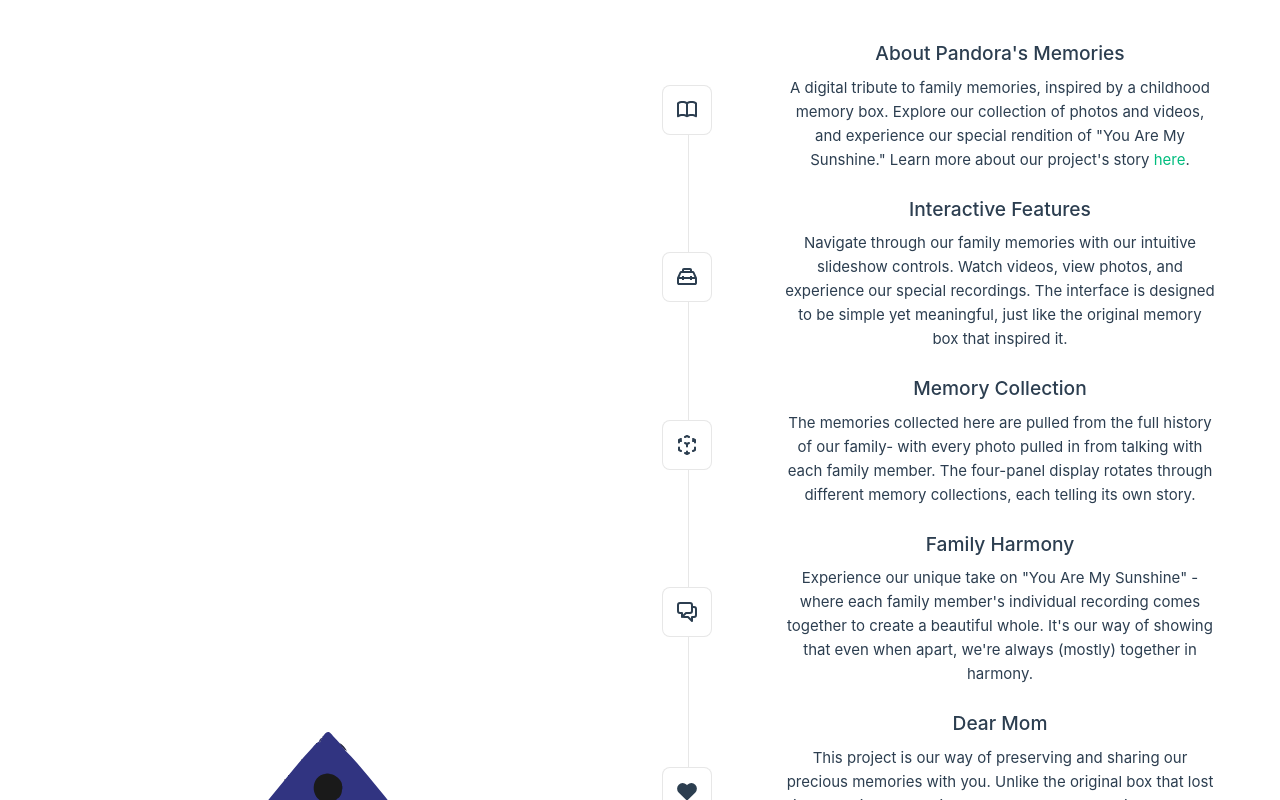
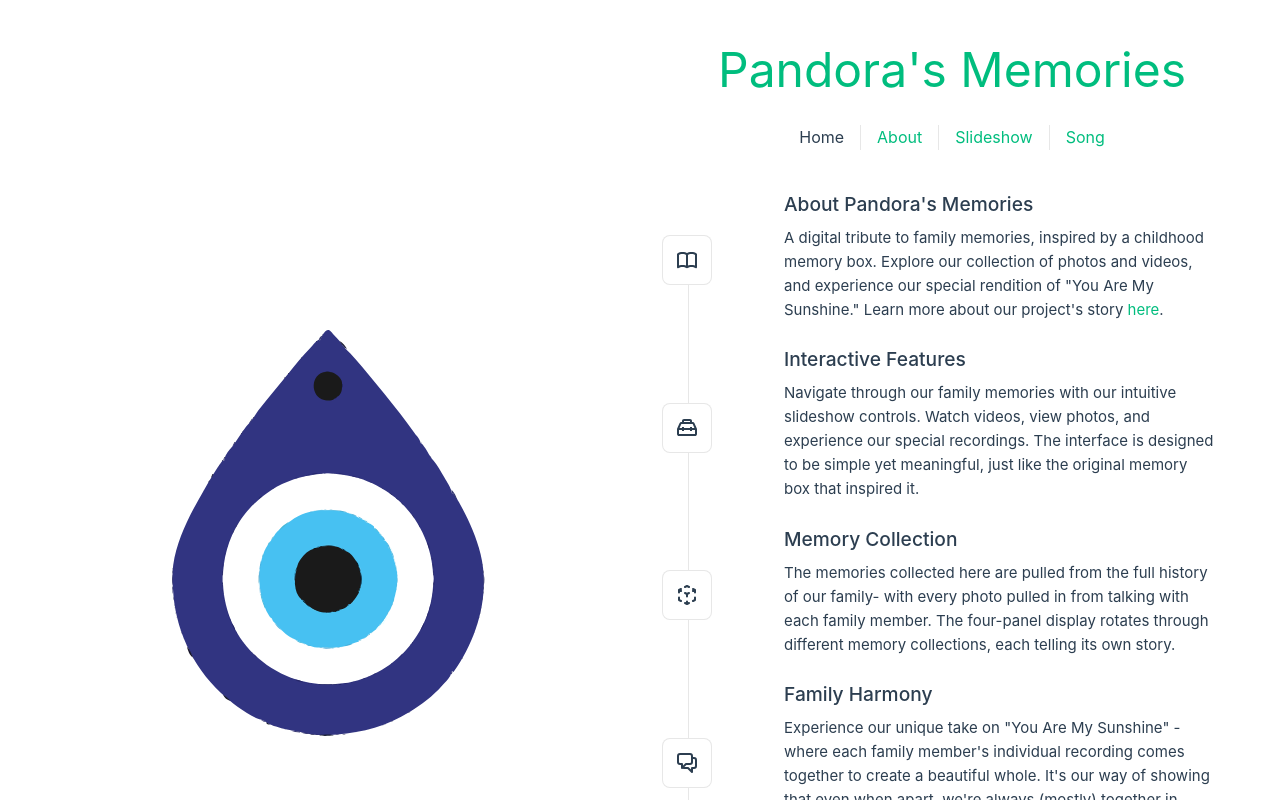
Before and after one commit to JaredStemper/Pandoras-Memories, a Vue app: page / in a window 1280 px wide. Shown: the top 800 px of the page. Built offline with nearby package versions, Linux system fonts and the light colour scheme.

Commit message:
everything working except for song.vue

```diff
--- a/src/components/siteTitle.vue
+++ b/src/components/siteTitle.vue
@@ -1,7 +1,8 @@
 <script setup>
 import LogoSVG from "@/assets/evil-eye.svg";
+import mainNav from "@/components/mainNav.vue";
 
-defineProps({
+const props = defineProps({
   showLogo: {
     type: Boolean,
     default: true
@@ -14,15 +15,31 @@ defineProps({
 </script>
 
 <template>
-  <div class="logo-section">
-    <LogoSVG v-if="showLogo" class="header-logo" alt="Greek Eye logo" />
-    <router-link to="/">
-      <h1 class="title green" :class="{ 'title-large': large }">Pandora's Memories</h1>
-    </router-link>
+  <div class="site-header">
+    <div class="header-content">
+      <div class="logo-section">
+        <LogoSVG v-if="props.showLogo" class="header-logo" alt="Greek Eye logo" />
+        <router-link to="/">
+          <h1 class="title green" :class="{ 'title-large': props.large }">Pandora's Memories</h1>
+        </router-link>
+      </div>
+      <mainNav align="center" />
+    </div>
   </div>
 </template>
 
 <style scoped>
+.site-header {
+  width: 100%;
+}
+
+.header-content {
+  display: flex;
+  flex-direction: column;
+  align-items: center;
+  gap: 1rem;
+}
+
 .logo-section {
   display: flex;
   align-items: center;
--- a/src/views/About.vue
+++ b/src/views/About.vue
@@ -1,5 +1,3 @@
-about.vue
-
 <script setup>
 import PageHeader from "@/components/PageHeader.vue";
 </script>
--- a/src/views/Home.vue
+++ b/src/views/Home.vue
@@ -1,4 +1,5 @@
 <script setup>
+import siteTitle from "@/components/siteTitle.vue";
 import TheWelcome from "@/components/TheWelcome.vue";
 import LogoSVG from "@/assets/evil-eye.svg";
 import { RouterLink } from "vue-router";
@@ -11,12 +12,7 @@ import { RouterLink } from "vue-router";
     </div>
     <div class="right-pane">
       <div class="header-section">
-        <TheWelcome msg="Pandora's Memories" />
-        <nav>
-          <RouterLink to="/">Home</RouterLink>
-          <RouterLink to="/about">About</RouterLink>
-          <RouterLink to="/slideshow">Slideshow</RouterLink>
-        </nav>
+        <siteTitle :large="true" :showLogo="false" />
       </div>
       <TheWelcome />
     </div>
--- a/src/views/Slideshow.vue
+++ b/src/views/Slideshow.vue
@@ -1,83 +1,5 @@
-<template>
-  <div class="slideshow-container">
-    <swiper
-      @swiper="onSwiper"
-      :modules="[SwiperAutoplay, SwiperPagination, SwiperNavigation]"
-      :slides-per-view="1"
-      :loop="true"
-      :autoplay="{
-        delay: 3000,
-        disableOnInteraction: false,
-      }"
-      :pagination="{ clickable: true }"
-      :navigation="true"
-      class="w-full max-w-4xl mx-auto"
-    >
-      <swiper-slide v-for="(slide, index) in slides" :key="index">
-        <div class="relative h-[400px]">
-          <!-- Video Slide -->
-          <video
-            v-if="slide.type === 'video'"
-            :src="slide.src"
-            class="w-full h-full object-cover"
-            :autoplay="isVideoPlaying"
-            loop
-            muted
-            @ended="handleVideoEnd"
-            ref="videoRefs"
-          ></video>
-          <!-- Image Slide -->
-          <img
-            v-else
-            :src="slide.src"
-            :alt="slide.title"
-            class="w-full h-full object-cover"
-          />
-          <div class="absolute bottom-0 left-0 right-0 bg-black bg-opacity-50 p-4 text-white">
-            <h3 class="text-xl font-bold">{{ slide.title }}</h3>
-            <p>{{ slide.description }}</p>
-          </div>
-        </div>
-      </swiper-slide>
-    </swiper>
-
-    <!-- Custom Controls -->
-    <div class="custom-controls">
-      <button
-        @click="previousSlide"
-        class="control-btn"
-        aria-label="Previous slide"
-      >
-        <font-awesome-icon :icon="faBackward" />
-      </button>
-      <button
-        @click="toggleSlideshow"
-        class="control-btn"
-        :aria-label="isSlideshowPlaying ? 'Pause slideshow' : 'Play slideshow'"
-      >
-        <font-awesome-icon :icon="isSlideshowPlaying ? faPause : faPlay" />
-      </button>
-      <button
-        @click="nextSlide"
-        class="control-btn"
-        aria-label="Next slide"
-      >
-        <font-awesome-icon :icon="faForward" />
-      </button>
-      <!-- Video Control Button -->
-      <button
-        v-if="currentSlideIsVideo"
-        @click="toggleVideo"
-        class="control-btn"
-        :aria-label="isVideoPlaying ? 'Pause video' : 'Play video'"
-      >
-        <font-awesome-icon :icon="isVideoPlaying ? faStop : faPlay" />
-      </button>
-    </div>
-  </div>
-</template>
-
 <script setup>
+import PageHeader from "@/components/PageHeader.vue";
 import { Swiper, SwiperSlide } from 'swiper/vue';
 import { Autoplay as SwiperAutoplay, Pagination as SwiperPagination, Navigation as SwiperNavigation } from 'swiper';
 import { ref, onMounted } from 'vue';
@@ -102,7 +24,7 @@ const currentSlideIsVideo = ref(false);
 // Function to determine media type based on file extension
 const getMediaType = (filename) => {
   const extension = filename.toLowerCase().split('.').pop();
-  const videoExtensions = ['mp4', 'webm', 'ogg'];
+  const videoExtensions = ['mp4', 'mp3', 'webm', 'ogg'];
   const imageExtensions = ['jpg', 'jpeg', 'png', 'gif', 'webp'];
 
   if (videoExtensions.includes(extension)) return 'video';
@@ -214,7 +136,98 @@ const handleVideoEnd = () => {
 };
 </script>
 
+<template>
+  <div class="slideshow-view">
+    <PageHeader />
+    <div class="slideshow-container">
+      <swiper
+        @swiper="onSwiper"
+        :modules="[SwiperAutoplay, SwiperPagination, SwiperNavigation]"
+        :slides-per-view="1"
+        :loop="true"
+        :autoplay="{
+          delay: 3000,
+          disableOnInteraction: false,
+        }"
+        :pagination="false"
+        :navigation="true"
+        class="w-full max-w-4xl mx-auto"
+      >
+        <swiper-slide v-for="(slide, index) in slides" :key="index">
+          <div class="relative h-[400px]">
+            <!-- Video Slide -->
+            <video
+              v-if="slide.type === 'video'"
+              :src="slide.src"
+              class="w-full h-full object-cover"
+              :autoplay="isVideoPlaying"
+              loop
+              muted
+              @ended="handleVideoEnd"
+              ref="videoRefs"
+            ></video>
+            <!-- Image Slide -->
+            <img
+              v-else
+              :src="slide.src"
+              :alt="slide.title"
+              class="w-full h-full object-cover"
+            />
+            <div class="absolute bottom-0 left-0 right-0 bg-black bg-opacity-50 p-4 text-white">
+              <h3 class="text-xl font-bold">{{ slide.title }}</h3>
+              <p>{{ slide.description }}</p>
+            </div>
+          </div>
+        </swiper-slide>
+      </swiper>
+
+      <!-- Custom Controls -->
+      <div class="custom-controls">
+        <button
+          @click="previousSlide"
+          class="control-btn"
+          aria-label="Previous slide"
+        >
+          <font-awesome-icon :icon="faBackward" />
+        </button>
+        <button
+          @click="toggleSlideshow"
+          class="control-btn"
+          :aria-label="isSlideshowPlaying ? 'Pause slideshow' : 'Play slideshow'"
+        >
+          <font-awesome-icon :icon="isSlideshowPlaying ? faPause : faPlay" />
+        </button>
+        <button
+          @click="nextSlide"
+          class="control-btn"
+          aria-label="Next slide"
+        >
+          <font-awesome-icon :icon="faForward" />
+        </button>
+        <!-- Video Control Button -->
+        <button
+          v-if="currentSlideIsVideo"
+          @click="toggleVideo"
+          class="control-btn"
+          :aria-label="isVideoPlaying ? 'Pause video' : 'Play video'"
+        >
+          <font-awesome-icon :icon="isVideoPlaying ? faStop : faPlay" />
+        </button>
+      </div>
+    </div>
+  </div>
+</template>
+
+
 <style scoped>
+.slideshow-view {
+  display: flex;
+  flex-direction: column;
+  min-height: 100vh;
+  gap: 2rem;
+  padding: 2rem;
+}
+
 .swiper {
   --swiper-theme-color: #fff;
   --swiper-navigation-size: 25px;
@@ -271,4 +284,9 @@ const handleVideoEnd = () => {
 .control-btn:hover {
   background-color: rgba(255, 255, 255, 0.2);
 }
+
+/* Hide pagination dots */
+:deep(.swiper-pagination) {
+  display: none;
+}
 </style>
```
